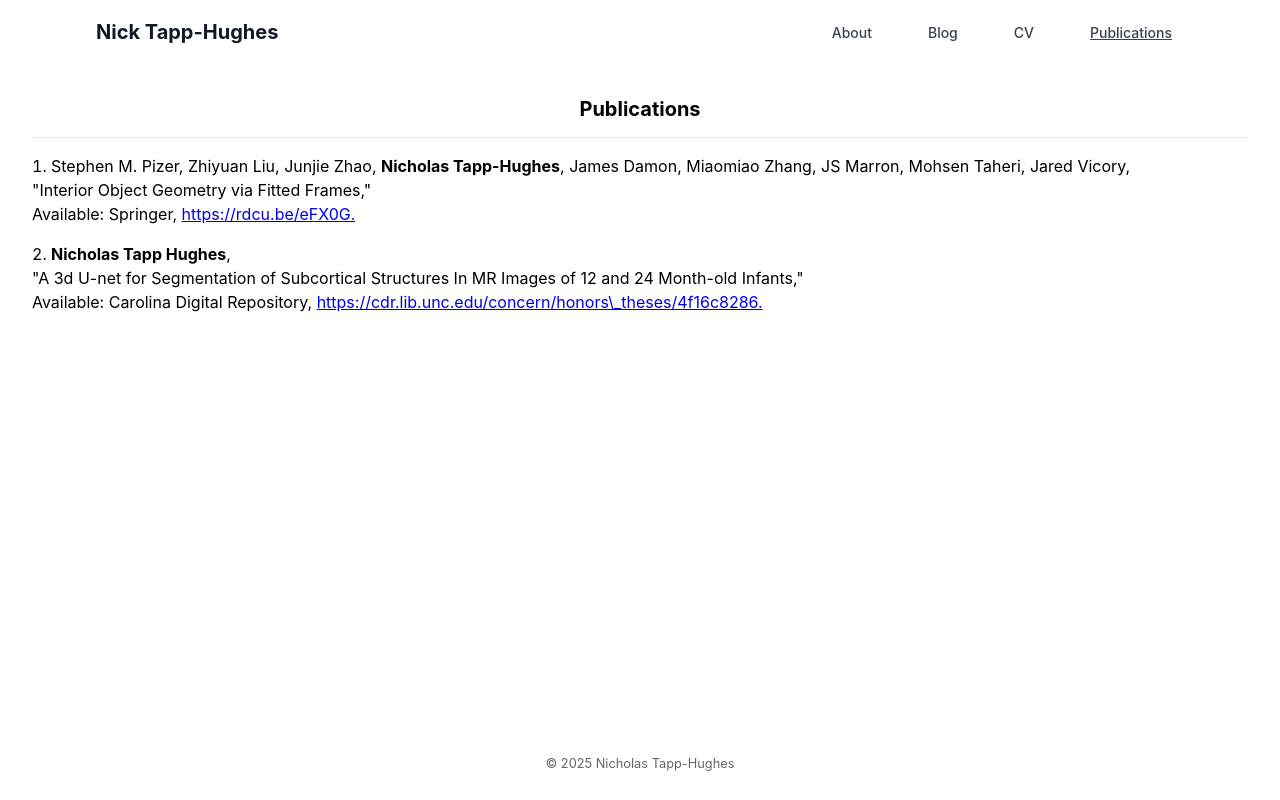
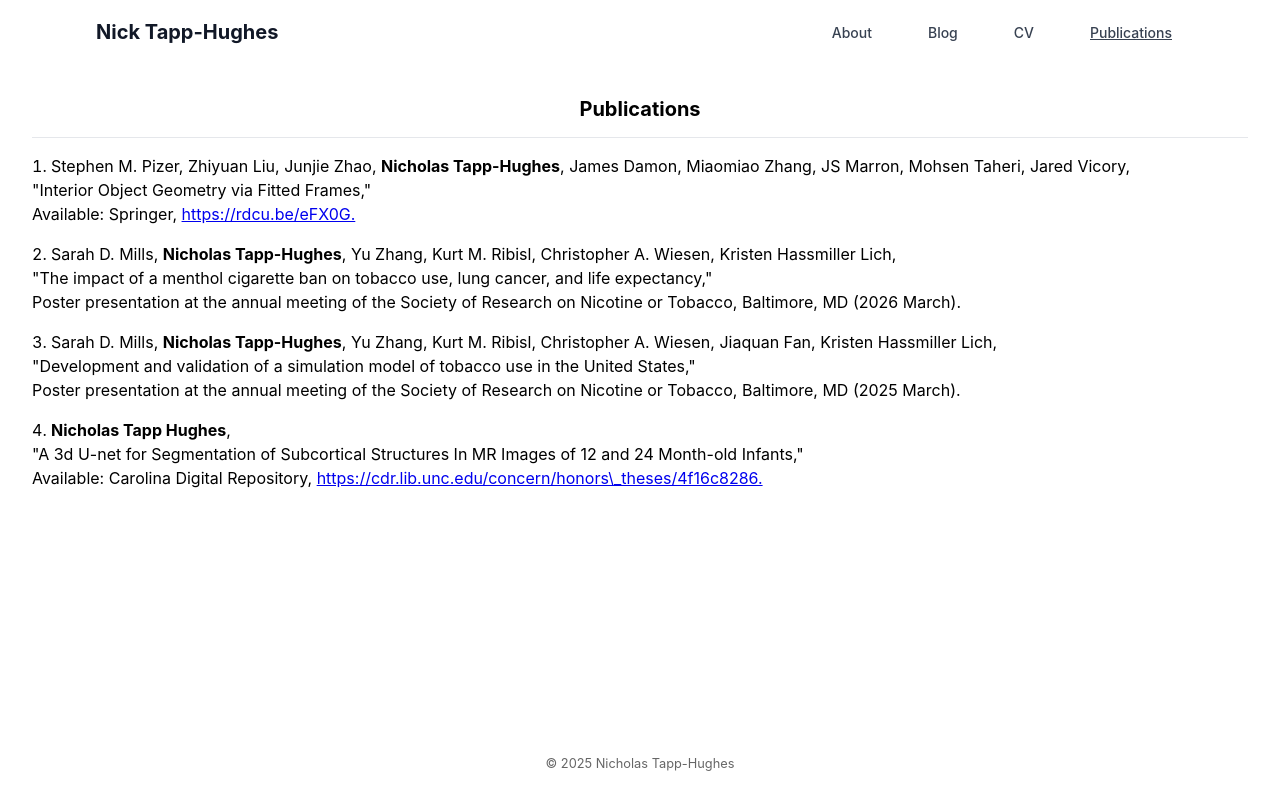
Before and after one commit to tapphughesn/blog, a React (Vite) app in the folder app/: page /publications in a window 1280 px wide. Built offline with nearby package versions, Linux system fonts and the light colour scheme.

Commit message:
add publications

```diff
--- a/app/src/publications.tsx
+++ b/app/src/publications.tsx
@@ -8,6 +8,7 @@ function Publications() {
         Publications
       </h2>
       <ol className="publications-list">
+
         <li>
           Stephen M. Pizer, Zhiyuan Liu, Junjie Zhao, <strong>Nicholas Tapp-Hughes</strong>, James Damon, Miaomiao Zhang, JS Marron, Mohsen Taheri, Jared Vicory,
           <br />
@@ -15,6 +16,23 @@ function Publications() {
           <br />
           Available: Springer, <a href="https://rdcu.be/eFX0G">https://rdcu.be/eFX0G.</a>
         </li>
+
+        <li>
+          Sarah D. Mills, <strong>Nicholas Tapp-Hughes</strong>, Yu Zhang, Kurt M. Ribisl, Christopher A. Wiesen, Kristen Hassmiller Lich,
+          <br />
+          "The impact of a menthol cigarette ban on tobacco use, lung cancer, and life expectancy,"
+          <br />
+          Poster presentation at the annual meeting of the Society of Research on Nicotine or Tobacco, Baltimore, MD (2026 March).
+        </li>
+
+        <li>
+          Sarah D. Mills, <strong>Nicholas Tapp-Hughes</strong>, Yu Zhang, Kurt M. Ribisl, Christopher A. Wiesen, Jiaquan Fan, Kristen Hassmiller Lich,
+          <br />
+          "Development and validation of a simulation model of tobacco use in the United States,"
+          <br />
+          Poster presentation at the annual meeting of the Society of Research on Nicotine or Tobacco, Baltimore, MD (2025 March).
+        </li>
+
         <li>
           <strong>Nicholas Tapp Hughes</strong>,
           <br />
@@ -22,6 +40,7 @@ function Publications() {
           <br />
           Available: Carolina Digital Repository, <a href="https://cdr.lib.unc.edu/concern/honors_theses/4f16c8286">https://cdr.lib.unc.edu/concern/honors\_theses/4f16c8286. </a>
         </li>
+
       </ol>
     </div >
   );
```
